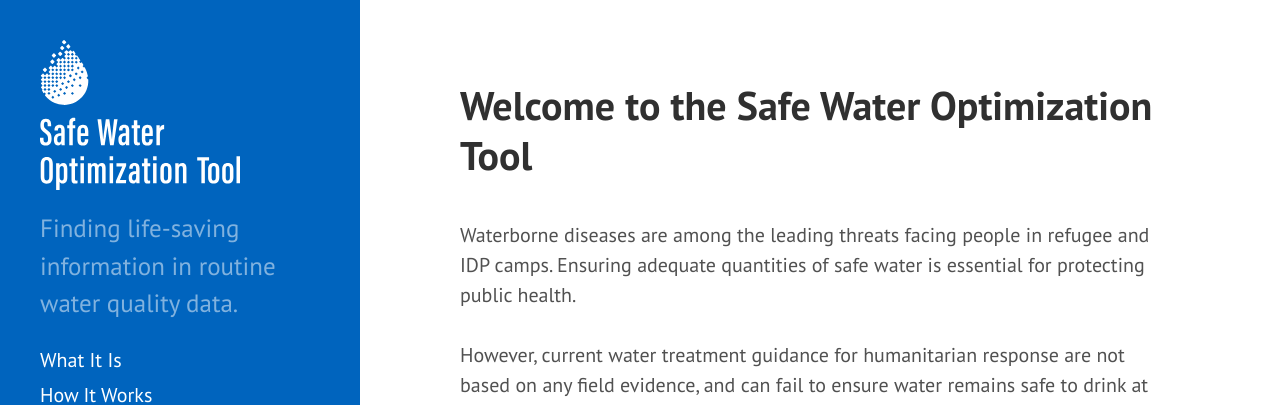
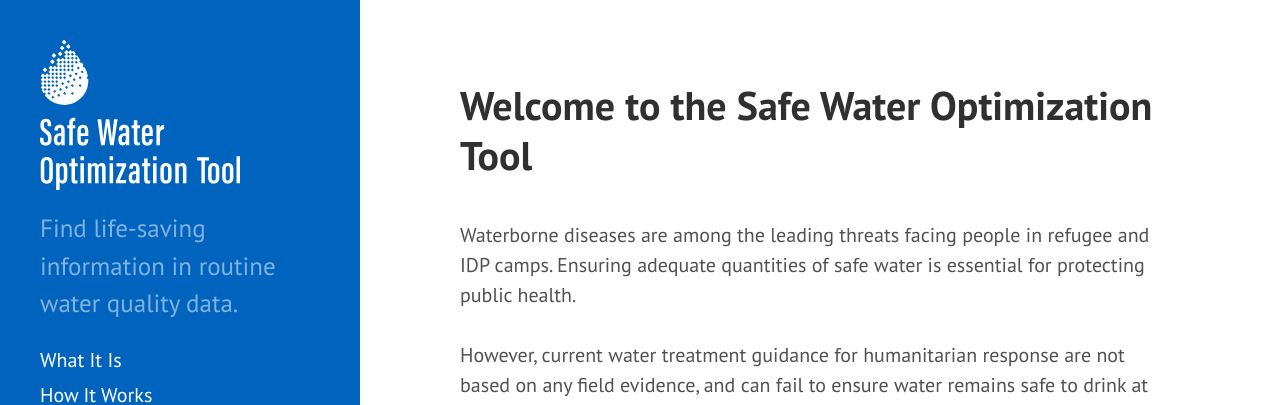
Before and after one commit to safeh2o/swot-infopage, a Jekyll site: the page built from index.html, in a window 1280 px wide. Shown: the top 405 px of the page. Built offline with Jekyll 4.4.1, drawn with Linux system fonts in a browser that asks for light colours; Markdown is read by kramdown in place of the engine named in the settings; the list of posts is cut into pages by our own code.

Commit message:
Update _config.yml

```diff
--- a/_config.yml
+++ b/_config.yml
@@ -8,7 +8,7 @@
 
 # Setup
 title:            Safe Water Optimization Tool
-description:      'Finding life-saving information in routine water quality data.'
+description:      'Find life-saving information in routine water quality data.'
 url:              ""
 baseurl:          /
 
```
